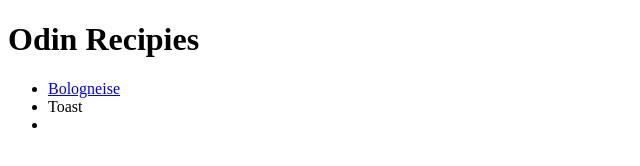
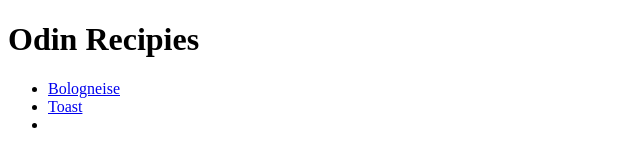
Before and after one commit to Chr1sSully/odin-recipes, a plain HTML site: page index.html in a window 1280 px wide. Shown: the full height of the page, 0-640 px from the left. Drawn offline with Linux system fonts and the light colour scheme.

Commit message:
broken toast link

```diff
--- a/index.html
+++ b/index.html
@@ -9,7 +9,7 @@
     <h1>Odin Recipies</h1>
     <ul>
         <li><a href="recipies/bologneise.html">Bologneise</a></li>
-        <li><a href="recipies/toast.html"></a>Toast</li>
+        <li><a href="recipies/toast.html">Toast</a></li>
         <li></li>
     </ul>
 
```
